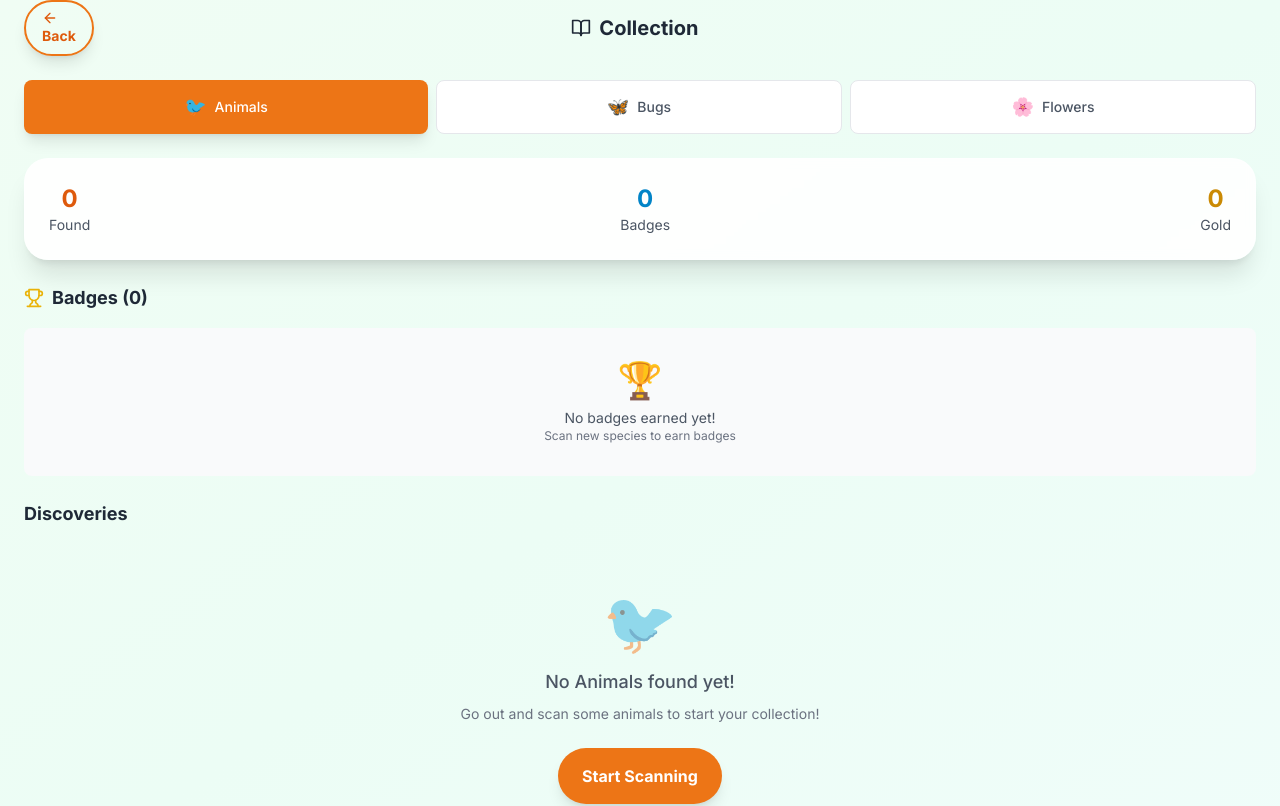
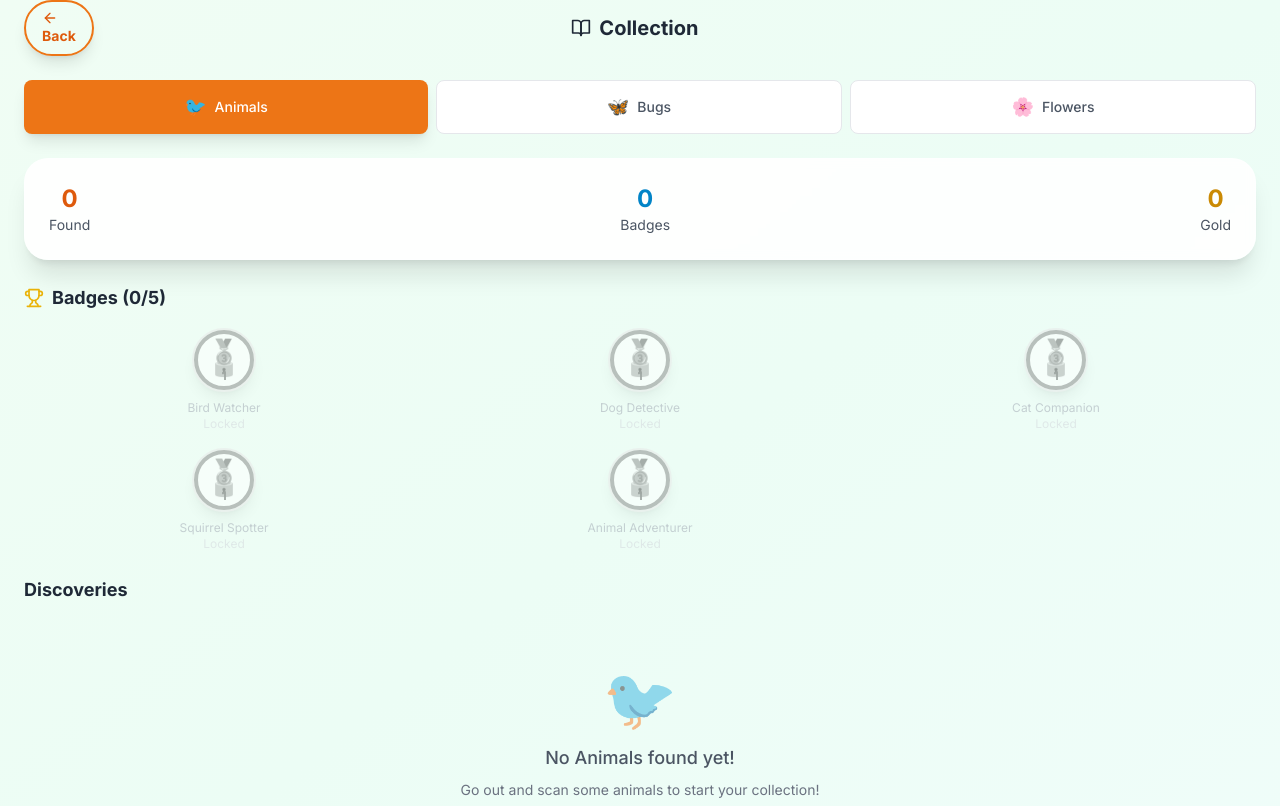
Before and after one commit to hanlien/collect-kid-pwa, a Next.js app: page /book in a window 1280 px wide. Shown: the top 806 px of the page. Built offline with nearby package versions, Linux system fonts and the light colour scheme.

Commit message:
Fix collection system: Remove Local AI button, show all possible badges with collected/uncollected states, and improve badge display

```diff
--- a/app/book/page.tsx
+++ b/app/book/page.tsx
@@ -7,6 +7,7 @@ import BigButton from '@/components/BigButton';
 import Badge from '@/components/Badge';
 import ProfileManager from '@/lib/profileManager';
 import { Capture, Badge as BadgeType } from '@/types/profile';
+import { ALL_BADGES, getAllBadgesForCategory, getBadgeDefinition } from '@/lib/badgeDefinitions';
 
 type TabType = 'animals' | 'bugs' | 'flowers';
 
@@ -98,11 +99,32 @@ export default function BookPage() {
     return false;
   });
 
-  const filteredBadges = badges.filter(badge => {
+  // Get all possible badges for the current category
+  const allPossibleBadges = getAllBadgesForCategory(activeTab === 'animals' ? 'animal' : activeTab === 'bugs' ? 'bug' : 'flower');
+
+  // Get user's earned badges for this category
+  const userBadges = badges.filter(badge => {
     if (activeTab === 'animals') return badge.category === 'animal';
     if (activeTab === 'bugs') return badge.category === 'bug';
     if (activeTab === 'flowers') return badge.category === 'flower';
     return false;
+  });
+
+  // Create a map of earned badges for quick lookup
+  const earnedBadgesMap = new Map();
+  userBadges.forEach(badge => {
+    earnedBadgesMap.set(`${badge.category}-${badge.subtype}`, badge);
+  });
+
+  // Combine all possible badges with earned status
+  const filteredBadges = allPossibleBadges.map(badgeDef => {
+    const earnedBadge = earnedBadgesMap.get(`${badgeDef.category}-${badgeDef.subtype}`);
+    return {
+      ...badgeDef,
+      isEarned: !!earnedBadge,
+      earnedLevel: earnedBadge?.level || 0,
+      earnedCount: earnedBadge?.count || 0,
+    };
   });
 
   const tabs: { id: TabType; label: string; emoji: string }[] = [
@@ -171,13 +193,13 @@ export default function BookPage() {
           </div>
           <div className="text-center">
             <div className="text-2xl font-bold text-secondary-600">
-              {filteredBadges.length}
+              {filteredBadges.filter(b => b.isEarned).length}
             </div>
             <div className="text-sm text-gray-600">Badges</div>
           </div>
           <div className="text-center">
             <div className="text-2xl font-bold text-yellow-600">
-              {filteredBadges.filter(b => b.level === 3).length}
+              {filteredBadges.filter(b => b.isEarned && b.earnedLevel === 3).length}
             </div>
             <div className="text-sm text-gray-600">Gold</div>
           </div>
@@ -188,33 +210,32 @@ export default function BookPage() {
       <div className="mb-6">
         <h2 className="text-lg font-bold text-gray-800 mb-4 flex items-center gap-2">
           <Trophy className="w-5 h-5 text-yellow-500" />
-          Badges ({filteredBadges.length})
+          Badges ({filteredBadges.filter(b => b.isEarned).length}/{filteredBadges.length})
         </h2>
-        {filteredBadges.length > 0 ? (
         <div className="grid grid-cols-3 gap-4">
           {filteredBadges.map((badge) => (
-              <div key={badge.id} className="text-center">
+            <div key={badge.id} className={`text-center ${!badge.isEarned ? 'opacity-50' : ''}`}>
+              <div className={`relative ${!badge.isEarned ? 'grayscale' : ''}`}>
                 <Badge
-                  level={badge.level}
-                  count={badge.count}
+                  level={badge.isEarned ? badge.earnedLevel : 1}
+                  count={badge.earnedCount}
                   className="mx-auto mb-2"
                 />
-                <div className="text-xs text-gray-600 capitalize">
-                  {badge.subtype}
+                {!badge.isEarned && (
+                  <div className="absolute inset-0 flex items-center justify-center">
+                    <div className="text-2xl">🔒</div>
                   </div>
-                <div className="text-xs text-gray-400">
-                  Level {badge.level}
+                )}
+              </div>
+              <div className={`text-xs capitalize ${badge.isEarned ? 'text-gray-600' : 'text-gray-400'}`}>
+                {badge.name}
+              </div>
+              <div className={`text-xs ${badge.isEarned ? 'text-gray-400' : 'text-gray-300'}`}>
+                {badge.isEarned ? `Level ${badge.earnedLevel}` : 'Locked'}
               </div>
             </div>
           ))}
         </div>
-        ) : (
-          <div className="text-center py-8 bg-gray-50 rounded-lg">
-            <div className="text-4xl mb-2">🏆</div>
-            <p className="text-sm text-gray-600">No badges earned yet!</p>
-            <p className="text-xs text-gray-500">Scan new species to earn badges</p>
-          </div>
-        )}
       </div>
 
       {/* Captures Grid */}
--- /dev/null
+++ b/lib/badgeDefinitions.ts
@@ -0,0 +1,228 @@
+export interface BadgeDefinition {
+  id: string;
+  category: 'flower' | 'bug' | 'animal';
+  subtype: string;
+  name: string;
+  description: string;
+  emoji: string;
+  levels: {
+    level: number;
+    count: number;
+    nextGoal: number;
+    name: string;
+    color: string;
+  }[];
+}
+
+export const ALL_BADGES: BadgeDefinition[] = [
+  // Flower Badges
+  {
+    id: 'flower-rose',
+    category: 'flower',
+    subtype: 'rose',
+    name: 'Rose Collector',
+    description: 'Collect different types of roses',
+    emoji: '🌹',
+    levels: [
+      { level: 1, count: 1, nextGoal: 3, name: 'Bronze Rose', color: 'bronze' },
+      { level: 2, count: 3, nextGoal: 7, name: 'Silver Rose', color: 'silver' },
+      { level: 3, count: 7, nextGoal: 0, name: 'Gold Rose', color: 'gold' }
+    ]
+  },
+  {
+    id: 'flower-daisy',
+    category: 'flower',
+    subtype: 'daisy',
+    name: 'Daisy Discoverer',
+    description: 'Find beautiful daisies',
+    emoji: '🌼',
+    levels: [
+      { level: 1, count: 1, nextGoal: 3, name: 'Bronze Daisy', color: 'bronze' },
+      { level: 2, count: 3, nextGoal: 7, name: 'Silver Daisy', color: 'silver' },
+      { level: 3, count: 7, nextGoal: 0, name: 'Gold Daisy', color: 'gold' }
+    ]
+  },
+  {
+    id: 'flower-tulip',
+    category: 'flower',
+    subtype: 'tulip',
+    name: 'Tulip Tracker',
+    description: 'Track colorful tulips',
+    emoji: '🌷',
+    levels: [
+      { level: 1, count: 1, nextGoal: 3, name: 'Bronze Tulip', color: 'bronze' },
+      { level: 2, count: 3, nextGoal: 7, name: 'Silver Tulip', color: 'silver' },
+      { level: 3, count: 7, nextGoal: 0, name: 'Gold Tulip', color: 'gold' }
+    ]
+  },
+  {
+    id: 'flower-sunflower',
+    category: 'flower',
+    subtype: 'sunflower',
+    name: 'Sunflower Seeker',
+    description: 'Seek out sunny sunflowers',
+    emoji: '🌻',
+    levels: [
+      { level: 1, count: 1, nextGoal: 3, name: 'Bronze Sunflower', color: 'bronze' },
+      { level: 2, count: 3, nextGoal: 7, name: 'Silver Sunflower', color: 'silver' },
+      { level: 3, count: 7, nextGoal: 0, name: 'Gold Sunflower', color: 'gold' }
+    ]
+  },
+  {
+    id: 'flower-general',
+    category: 'flower',
+    subtype: 'flower',
+    name: 'Flower Finder',
+    description: 'Discover various flowers',
+    emoji: '🌸',
+    levels: [
+      { level: 1, count: 1, nextGoal: 3, name: 'Bronze Flower', color: 'bronze' },
+      { level: 2, count: 3, nextGoal: 7, name: 'Silver Flower', color: 'silver' },
+      { level: 3, count: 7, nextGoal: 0, name: 'Gold Flower', color: 'gold' }
+    ]
+  },
+
+  // Bug Badges
+  {
+    id: 'bug-butterfly',
+    category: 'bug',
+    subtype: 'butterfly',
+    name: 'Butterfly Hunter',
+    description: 'Hunt for beautiful butterflies',
+    emoji: '🦋',
+    levels: [
+      { level: 1, count: 1, nextGoal: 3, name: 'Bronze Butterfly', color: 'bronze' },
+      { level: 2, count: 3, nextGoal: 7, name: 'Silver Butterfly', color: 'silver' },
+      { level: 3, count: 7, nextGoal: 0, name: 'Gold Butterfly', color: 'gold' }
+    ]
+  },
+  {
+    id: 'bug-bee',
+    category: 'bug',
+    subtype: 'bee',
+    name: 'Bee Buddy',
+    description: 'Make friends with busy bees',
+    emoji: '🐝',
+    levels: [
+      { level: 1, count: 1, nextGoal: 3, name: 'Bronze Bee', color: 'bronze' },
+      { level: 2, count: 3, nextGoal: 7, name: 'Silver Bee', color: 'silver' },
+      { level: 3, count: 7, nextGoal: 0, name: 'Gold Bee', color: 'gold' }
+    ]
+  },
+  {
+    id: 'bug-ladybug',
+    category: 'bug',
+    subtype: 'ladybug',
+    name: 'Ladybug Lover',
+    description: 'Love those lucky ladybugs',
+    emoji: '🐞',
+    levels: [
+      { level: 1, count: 1, nextGoal: 3, name: 'Bronze Ladybug', color: 'bronze' },
+      { level: 2, count: 3, nextGoal: 7, name: 'Silver Ladybug', color: 'silver' },
+      { level: 3, count: 7, nextGoal: 0, name: 'Gold Ladybug', color: 'gold' }
+    ]
+  },
+  {
+    id: 'bug-dragonfly',
+    category: 'bug',
+    subtype: 'dragonfly',
+    name: 'Dragonfly Dreamer',
+    description: 'Dream of darting dragonflies',
+    emoji: '🦗',
+    levels: [
+      { level: 1, count: 1, nextGoal: 3, name: 'Bronze Dragonfly', color: 'bronze' },
+      { level: 2, count: 3, nextGoal: 7, name: 'Silver Dragonfly', color: 'silver' },
+      { level: 3, count: 7, nextGoal: 0, name: 'Gold Dragonfly', color: 'gold' }
+    ]
+  },
+  {
+    id: 'bug-general',
+    category: 'bug',
+    subtype: 'bug',
+    name: 'Bug Buddy',
+    description: 'Be friends with all bugs',
+    emoji: '🦗',
+    levels: [
+      { level: 1, count: 1, nextGoal: 3, name: 'Bronze Bug', color: 'bronze' },
+      { level: 2, count: 3, nextGoal: 7, name: 'Silver Bug', color: 'silver' },
+      { level: 3, count: 7, nextGoal: 0, name: 'Gold Bug', color: 'gold' }
+    ]
+  },
+
+  // Animal Badges
+  {
+    id: 'animal-bird',
+    category: 'animal',
+    subtype: 'bird',
+    name: 'Bird Watcher',
+    description: 'Watch wonderful birds',
+    emoji: '🐦',
+    levels: [
+      { level: 1, count: 1, nextGoal: 3, name: 'Bronze Bird', color: 'bronze' },
+      { level: 2, count: 3, nextGoal: 7, name: 'Silver Bird', color: 'silver' },
+      { level: 3, count: 7, nextGoal: 0, name: 'Gold Bird', color: 'gold' }
+    ]
+  },
+  {
+    id: 'animal-dog',
+    category: 'animal',
+    subtype: 'dog',
+    name: 'Dog Detective',
+    description: 'Detect delightful dogs',
+    emoji: '🐕',
+    levels: [
+      { level: 1, count: 1, nextGoal: 3, name: 'Bronze Dog', color: 'bronze' },
+      { level: 2, count: 3, nextGoal: 7, name: 'Silver Dog', color: 'silver' },
+      { level: 3, count: 7, nextGoal: 0, name: 'Gold Dog', color: 'gold' }
+    ]
+  },
+  {
+    id: 'animal-cat',
+    category: 'animal',
+    subtype: 'cat',
+    name: 'Cat Companion',
+    description: 'Companion with curious cats',
+    emoji: '🐱',
+    levels: [
+      { level: 1, count: 1, nextGoal: 3, name: 'Bronze Cat', color: 'bronze' },
+      { level: 2, count: 3, nextGoal: 7, name: 'Silver Cat', color: 'silver' },
+      { level: 3, count: 7, nextGoal: 0, name: 'Gold Cat', color: 'gold' }
+    ]
+  },
+  {
+    id: 'animal-squirrel',
+    category: 'animal',
+    subtype: 'squirrel',
+    name: 'Squirrel Spotter',
+    description: 'Spot speedy squirrels',
+    emoji: '🐿️',
+    levels: [
+      { level: 1, count: 1, nextGoal: 3, name: 'Bronze Squirrel', color: 'bronze' },
+      { level: 2, count: 3, nextGoal: 7, name: 'Silver Squirrel', color: 'silver' },
+      { level: 3, count: 7, nextGoal: 0, name: 'Gold Squirrel', color: 'gold' }
+    ]
+  },
+  {
+    id: 'animal-general',
+    category: 'animal',
+    subtype: 'animal',
+    name: 'Animal Adventurer',
+    description: 'Adventure with amazing animals',
+    emoji: '🐾',
+    levels: [
+      { level: 1, count: 1, nextGoal: 3, name: 'Bronze Animal', color: 'bronze' },
+      { level: 2, count: 3, nextGoal: 7, name: 'Silver Animal', color: 'silver' },
+      { level: 3, count: 7, nextGoal: 0, name: 'Gold Animal', color: 'gold' }
+    ]
+  }
+];
+
+export function getBadgeDefinition(category: string, subtype: string): BadgeDefinition | undefined {
+  return ALL_BADGES.find(badge =>
+    badge.category === category && badge.subtype === subtype
+  );
+}
+
+export function getAllBadgesForCategory(category: string): BadgeDefinition[] {
+  return ALL_BADGES.filter(badge => badge.category === category);
+}
```
Also changed, not shown: app/api/collect/route.ts (+14 -4 lines), app/scan/page.tsx (+1 -21 lines). Lines whose indentation alone changed are shown as unchanged.
